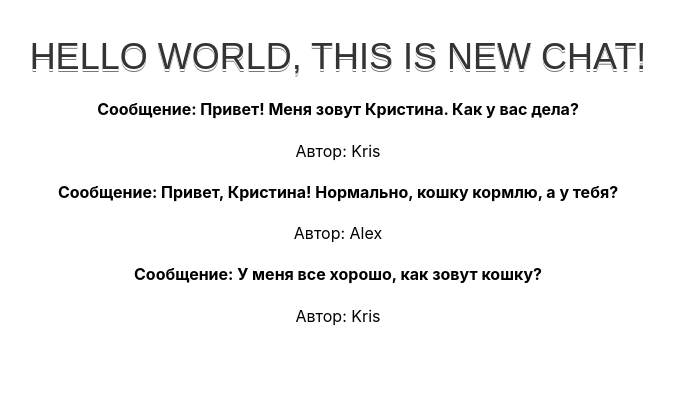
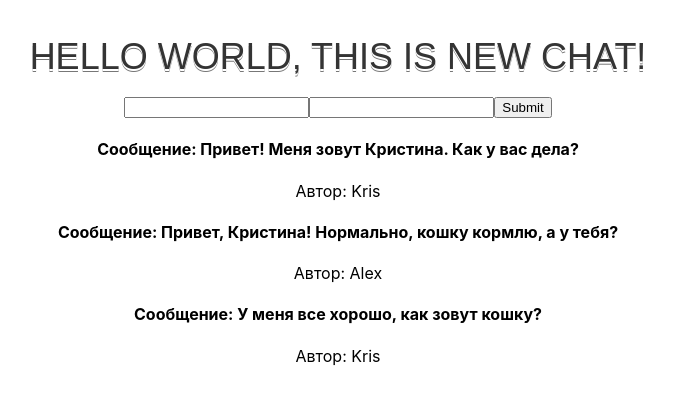
Before and after one commit to Salis666/React-homework-, a React (Create React App) app: page / in a window 1280 px wide. Shown: the top 404 px of the page, without its empty margins (302-976 px from the left). Built offline with nearby package versions, Linux system fonts and the light colour scheme.

Commit message:
noWork_what

```diff
--- a/src/App.jsx
+++ b/src/App.jsx
@@ -1,6 +1,7 @@
 import { useState } from 'react';
 import './App.css';
 import { Message } from './Components/Message';
+import { AddTextForm } from './Components/AddTextForm';
 
 export const App = () => {
 
@@ -26,6 +27,10 @@ export const App = () => {
   return (
     <div className="App">
       <Message text="Hello World, this is new chat!" />
+      <AddTextForm
+        setMessageList={setMessageList}
+        setMessageBody={setMessageBody}
+        messageBody={messageBody}></AddTextForm>
       {
         messageList.map(e =>
           <div>
--- /dev/null
+++ b/src/Components/AddTextForm.jsx
@@ -0,0 +1,22 @@
+export const AddTextForm = (messageBody, setMessageBody, setMessageList) => {
+            const { text, autor } = messageBody
+            const addMessage = (e) => {
+                        e.preventDefault()
+                        if (text.length > 0) {
+                                    setMessageList(p => [...p, { text, autor }])
+                        }
+                        setMessageBody(
+                                    {
+                                                text: '',
+                                                autor: ''
+                                    }
+                        )
+            }
+            return <form className="inputTextForm" onSubmit={addMessage}>
+                        <input type="text" value={text} onChange={(e) =>
+                                    setMessageBody(p => ({ ...p, text: e.target.value }))} />
+                        <input type="text" value={autor} onChange={(e) =>
+                                    setMessageBody(p => ({ ...p, autor: e.target.value }))} />
+                        <button type="submit">Submit</button>
+            </form>
+}
```
